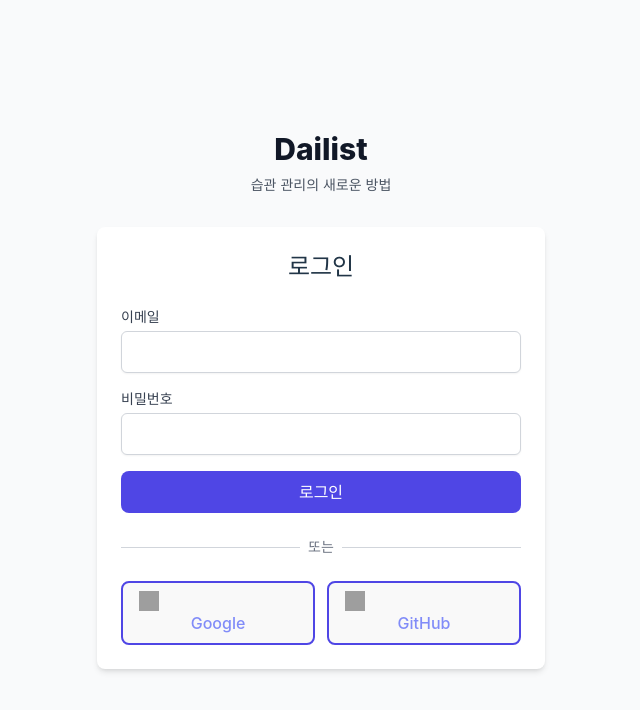
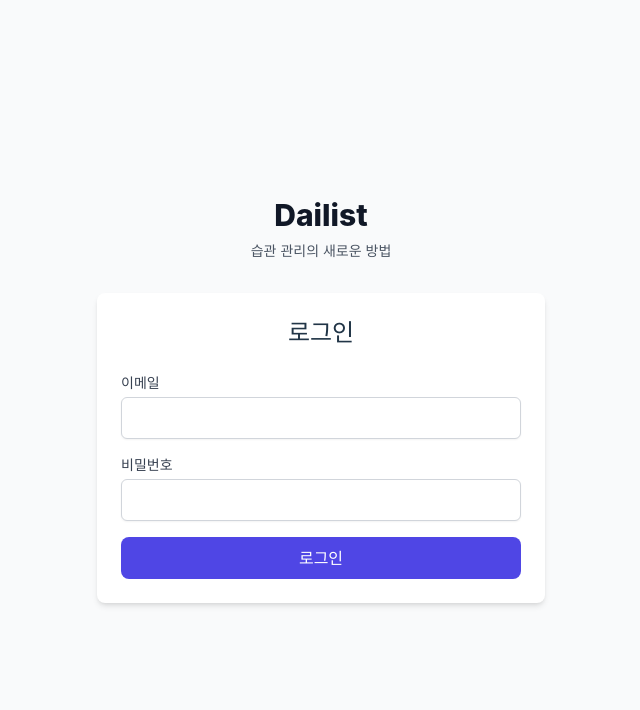
Before and after one commit to dohy-eon/Dailist_Web, a React (Vite) app: page /login in a window 1280 px wide. Shown: the top 710 px of the page, without its empty margins (319-959 px from the left). Built offline with nearby package versions, Linux system fonts and the light colour scheme; grey boxes are pictures that could not be loaded; a web font is replaced by a local one.

Commit message:
fix: 사용하지 않는 변수 제거

```diff
--- a/src/components/auth/LoginForm.tsx
+++ b/src/components/auth/LoginForm.tsx
@@ -3,23 +3,13 @@ import { useAuthStore } from '@/store/authStore';
 import { Button } from '@/components/common/Button';
 
 export const LoginForm: React.FC = () => {
-  const { login, socialLogin, isLoading, error } = useAuthStore();
+  const { login, isLoading, error } = useAuthStore();
   const [email, setEmail] = useState('');
   const [password, setPassword] = useState('');
 
   const handleSubmit = async (e: React.FormEvent) => {
     e.preventDefault();
     await login({ email, password });
-  };
-
-  const handleGoogleLogin = async () => {
-    // TODO: Implement Google OAuth
-    await socialLogin({ provider: 'google', accessToken: 'mock-token' });
-  };
-
-  const handleGithubLogin = async () => {
-    // TODO: Implement GitHub OAuth
-    await socialLogin({ provider: 'github', accessToken: 'mock-token' });
   };
 
   return (
@@ -70,47 +60,6 @@ export const LoginForm: React.FC = () => {
           {isLoading ? '로그인 중...' : '로그인'}
         </Button>
       </form>
-
-      <div className="mt-6">
-        <div className="relative">
-          <div className="absolute inset-0 flex items-center">
-            <div className="w-full border-t border-gray-300" />
-          </div>
-          <div className="relative flex justify-center text-sm">
-            <span className="px-2 bg-white text-gray-500">또는</span>
-          </div>
-        </div>
-
-        <div className="mt-6 grid grid-cols-2 gap-3">
-          <Button
-            variant="outline"
-            className="w-full"
-            onClick={handleGoogleLogin}
-            disabled={isLoading}
-          >
-            <img
-              src="/google-icon.svg"
-              alt="Google"
-              className="w-5 h-5 mr-2"
-            />
-            Google
-          </Button>
-
-          <Button
-            variant="outline"
-            className="w-full"
-            onClick={handleGithubLogin}
-            disabled={isLoading}
-          >
-            <img
-              src="/github-icon.svg"
-              alt="GitHub"
-              className="w-5 h-5 mr-2"
-            />
-            GitHub
-          </Button>
-        </div>
-      </div>
     </div>
   );
 };
--- a/src/components/auth/SignupForm.tsx
+++ b/src/components/auth/SignupForm.tsx
@@ -6,7 +6,6 @@ import { Link } from 'react-router-dom';
 export const SignupForm: React.FC = () => {
   const { login, isLoading, error } = useAuthStore();
   const [email, setEmail] = useState('');
-  const [username, setUsername] = useState('');
   const [password, setPassword] = useState('');
   const [confirmPassword, setConfirmPassword] = useState('');
 
@@ -40,20 +39,6 @@ export const SignupForm: React.FC = () => {
             id="email"
             value={email}
             onChange={(e) => setEmail(e.target.value)}
-            className="mt-1 block w-full rounded-md border-gray-300 shadow-sm focus:border-blue-500 focus:ring-blue-500"
-            required
-          />
-        </div>
-
-        <div>
-          <label htmlFor="username" className="block text-sm font-medium text-gray-700">
-            사용자 이름
-          </label>
-          <input
-            type="text"
-            id="username"
-            value={username}
-            onChange={(e) => setUsername(e.target.value)}
             className="mt-1 block w-full rounded-md border-gray-300 shadow-sm focus:border-blue-500 focus:ring-blue-500"
             required
           />
--- a/src/components/habits/HabitCard.tsx
+++ b/src/components/habits/HabitCard.tsx
@@ -1,17 +1,16 @@
-import React, { useState } from 'react';
+import React from 'react';
 import { Habit } from '@/types/habit';
 import { Button } from '@/components/common/Button';
 import { useHabitStore } from '@/store/habitStore';
 import { format } from 'date-fns';
 import { ko } from 'date-fns/locale';
-import { HabitDetailStats } from '@/components/stats/HabitDetailStats';
 
 interface HabitCardProps {
   habit: Habit;
   date: string;
 }
 
-const calculateHabitStreak = (habitId: string, completions: any[], date: string): number => {
+const calculateHabitStreak = (habitId: string, completions: any[]): number => {
   const sortedCompletions = completions
     .filter(c => c.habitId === habitId && c.completed)
     .map(c => c.date)
@@ -43,24 +42,21 @@ const calculateHabitStreak = (habitId: string, completions: any[], date: string)
 
 export const HabitCard: React.FC<HabitCardProps> = ({ habit, date }) => {
   const { toggleCompletion, completions } = useHabitStore();
-  const [showStats, setShowStats] = useState(false);
 
   const isCompleted = completions.some(
     (c) => c.habitId === habit.id && c.date === date && c.completed
   );
 
-  const currentStreak = calculateHabitStreak(habit.id, completions, date);
+  const currentStreak = calculateHabitStreak(habit.id, completions);
 
   const handleToggle = () => {
     toggleCompletion(habit.id, date);
   };
 
   return (
-    <>
     <div
-        className="p-2 rounded-lg shadow-sm border border-gray-200 hover:shadow-md transition-shadow cursor-pointer"
+      className="p-2 rounded-lg shadow-sm border border-gray-200 hover:shadow-md transition-shadow"
       style={{ borderLeftColor: habit.color, borderLeftWidth: '4px' }}
-        onClick={() => setShowStats(true)}
     >
       <div className="flex items-center justify-between">
         <div className="flex items-center space-x-2">
@@ -82,35 +78,11 @@ export const HabitCard: React.FC<HabitCardProps> = ({ habit, date }) => {
         <Button
           variant={isCompleted ? 'primary' : 'outline'}
           size="small"
-            onClick={(e) => {
-              e.stopPropagation();
-              handleToggle();
-            }}
+          onClick={handleToggle}
         >
           {isCompleted ? '완료됨' : '완료하기'}
         </Button>
       </div>
     </div>
-
-      {showStats && (
-        <div className="fixed inset-0 bg-black bg-opacity-50 flex items-center justify-center p-4 z-50">
-          <div className="bg-white rounded-lg max-w-2xl w-full max-h-[90vh] overflow-y-auto">
-            <div className="p-4 border-b flex justify-between items-center">
-              <h2 className="text-lg font-semibold">습관 상세 통계</h2>
-              <Button
-                variant="outline"
-                size="small"
-                onClick={() => setShowStats(false)}
-              >
-                ✕
-              </Button>
-            </div>
-            <div className="p-4">
-              <HabitDetailStats habit={habit} />
-            </div>
-          </div>
-        </div>
-      )}
-    </>
   );
 };
--- a/src/components/social/FriendsList.tsx
+++ b/src/components/social/FriendsList.tsx
@@ -1,11 +1,10 @@
-import React, { useState } from 'react';
+import React from 'react';
 import { useSocialStore } from '@/store/socialStore';
 import { User } from '@/types/social';
 import { Button } from '@/components/common/Button';
 
 export const FriendsList: React.FC = () => {
   const { friends, friendships, addFriend } = useSocialStore();
-  const [searchQuery, setSearchQuery] = useState('');
 
   const handleAddFriend = (friendId: string) => {
     addFriend(friendId);
@@ -17,19 +16,6 @@ export const FriendsList: React.FC = () => {
 
   return (
     <div className="space-y-4">
-      <div className="flex items-center space-x-2">
-        <input
-          type="text"
-          placeholder="친구 검색..."
-          className="flex-1 p-2 border rounded-lg"
-          value={searchQuery}
-          onChange={(e) => setSearchQuery(e.target.value)}
-        />
-        <Button variant="primary" size="small">
-          검색
-        </Button>
-      </div>
-
       {pendingRequests.length > 0 && (
         <div className="bg-yellow-50 p-4 rounded-lg">
           <h3 className="font-medium text-yellow-800">친구 요청</h3>
@@ -49,7 +35,7 @@ export const FriendsList: React.FC = () => {
         </div>
       )}
 
-      <div className="space-y-2">
+      <div>
         <h3 className="font-medium text-gray-900">친구 목록</h3>
         {friends.map((friend) => (
           <div
--- a/src/components/stats/HabitDetailStats.tsx
+++ b/src/components/stats/HabitDetailStats.tsx
@@ -53,18 +53,6 @@ export const HabitDetailStats: React.FC<HabitDetailStatsProps> = ({ habit }) =>
     }
   }
 
-  // 최장 Streak 계산
-  let maxStreak = 0;
-  let tempStreak = 0;
-  chartData.forEach(day => {
-    if (day.completed === 1) {
-      tempStreak++;
-      maxStreak = Math.max(maxStreak, tempStreak);
-    } else {
-      tempStreak = 0;
-    }
-  });
-
   return (
     <div className="space-y-6 p-4 bg-white rounded-lg shadow">
       <div className="flex items-center space-x-4">
@@ -75,7 +63,7 @@ export const HabitDetailStats: React.FC<HabitDetailStatsProps> = ({ habit }) =>
         </div>
       </div>
 
-      <div className="grid grid-cols-1 md:grid-cols-3 gap-4">
+      <div className="grid grid-cols-1 md:grid-cols-2 gap-4">
         <div className="bg-gray-50 p-4 rounded-lg">
           <h3 className="text-sm font-medium text-gray-500">성공률</h3>
           <p className="mt-1 text-2xl font-semibold text-gray-900">{successRate}%</p>
@@ -84,12 +72,6 @@ export const HabitDetailStats: React.FC<HabitDetailStatsProps> = ({ habit }) =>
           <h3 className="text-sm font-medium text-gray-500">현재 연속</h3>
           <p className="mt-1 text-2xl font-semibold text-gray-900">
             {currentStreak}일 🔥
-          </p>
-        </div>
-        <div className="bg-gray-50 p-4 rounded-lg">
-          <h3 className="text-sm font-medium text-gray-500">최장 연속</h3>
-          <p className="mt-1 text-2xl font-semibold text-gray-900">
-            {maxStreak}일 🏆
           </p>
         </div>
       </div>
--- a/src/pages/HomePage.tsx
+++ b/src/pages/HomePage.tsx
@@ -11,7 +11,6 @@ import { Button } from '@/components/common/Button';
 
 export const HomePage: React.FC = () => {
   const { habits } = useHabitStore();
-  const today = format(new Date(), 'yyyy-MM-dd');
   const [isAddHabitModalOpen, setIsAddHabitModalOpen] = useState(false);
 
   const todayHabits = habits.filter((habit) => {
@@ -71,7 +70,7 @@ export const HomePage: React.FC = () => {
             </div>
             <div className="space-y-2">
               {todayHabits.map((habit) => (
-                <HabitCard key={habit.id} habit={habit} date={today} />
+                <HabitCard key={habit.id} habit={habit} date={format(new Date(), 'yyyy-MM-dd')} />
               ))}
               {todayHabits.length === 0 && (
                 <p className="text-gray-400 text-center py-4 bg-gray-800 rounded-lg">
--- a/src/pages/SocialPage.tsx
+++ b/src/pages/SocialPage.tsx
@@ -7,7 +7,6 @@ import { Habit } from '@/types/habit';
 
 export const SocialPage: React.FC = () => {
   const { friends } = useSocialStore();
-  const [selectedFriend, setSelectedFriend] = useState<string | null>(null);
   const [shareModalOpen, setShareModalOpen] = useState(false);
   const [selectedHabit, setSelectedHabit] = useState<Habit | null>(null);
 
@@ -15,8 +14,6 @@ export const SocialPage: React.FC = () => {
     setSelectedHabit(habit);
     setShareModalOpen(true);
   };
-
-  const selectedFriendData = friends.find(f => f.id === selectedFriend);
 
   return (
     <div className="container mx-auto px-4 py-8">
@@ -32,17 +29,11 @@ export const SocialPage: React.FC = () => {
 
         {/* 메인 컨텐츠: 선택된 친구의 습관 현황 */}
         <div className="lg:col-span-2">
-          {selectedFriendData ? (
-            <div className="bg-white rounded-lg shadow p-4">
-              <FriendHabitStatus friend={selectedFriendData} />
-            </div>
-          ) : (
-            <div className="bg-white rounded-lg shadow p-8 text-center">
-              <p className="text-gray-500">
-                왼쪽에서 친구를 선택하여 습관 현황을 확인하세요
-              </p>
-            </div>
-          )}
+          <div className="bg-white rounded-lg shadow p-8 text-center">
+            <p className="text-gray-500">
+              왼쪽에서 친구를 선택하여 습관 현황을 확인하세요
+            </p>
+          </div>
         </div>
       </div>
 
```
Lines whose indentation alone changed are shown as unchanged.
